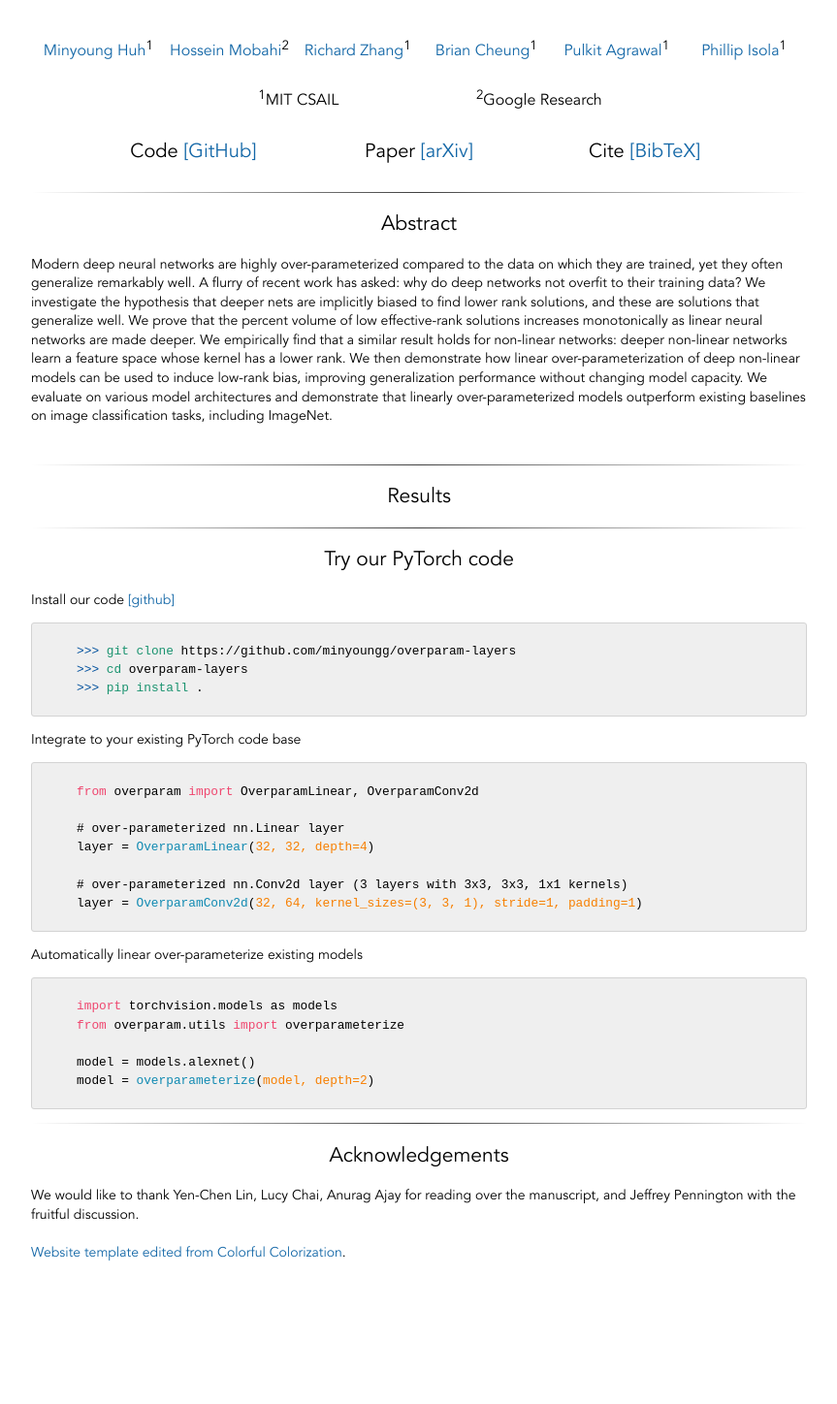
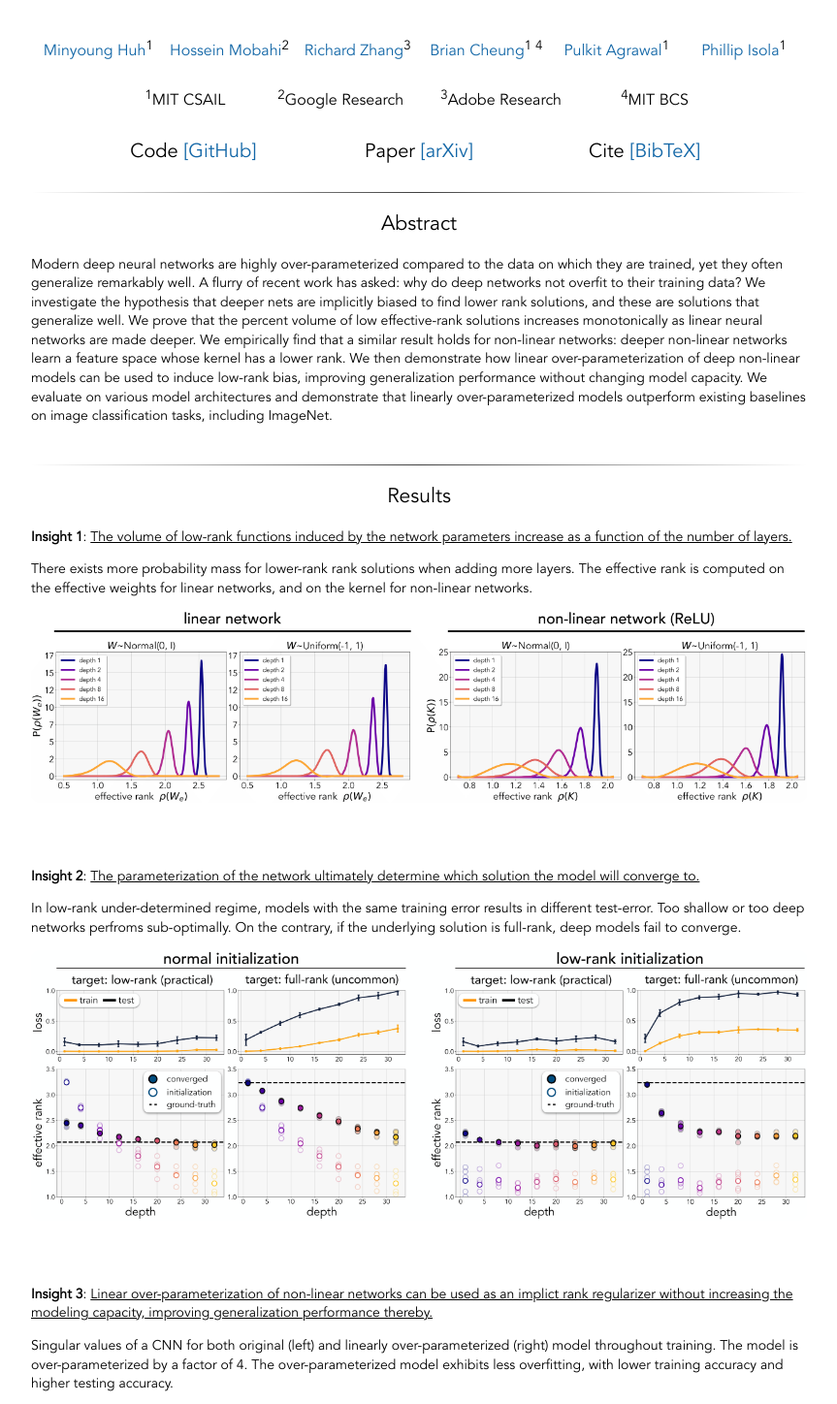
Before and after one commit to minyoungg/overparam, a plain HTML site: page index.html in a window 1280 px wide. Shown: the part 74-1522 px from the top of the page at 97% size, without its empty margins (208-1071 px from the left). Before the commit the page ends 1417 px from the top, so only its background shows below. Drawn offline with Linux system fonts and the light colour scheme.

Commit message:
rough update

```diff
--- a/index.html
+++ b/index.html
@@ -176,12 +176,12 @@
                 </td>
                     <td align="center" width="160px">
               <center>
-                <span style="font-size:16px"><a href="https://richzhang.github.io/">Richard Zhang</a><sup>1</sup></span>
+                <span style="font-size:16px"><a href="https://richzhang.github.io/">Richard Zhang</a><sup>3</sup></span>
                 </center>
                 </td>
                     <td align="center" width="160px">
               <center>
-                <span style="font-size:16px"><a href="https://richzhang.github.io/">Brian Cheung</a><sup>1</sup></span>
+                <span style="font-size:16px"><a href="https://richzhang.github.io/">Brian Cheung</a><sup>1 4</sup></span>
                 </center>
                 </td>
                     <td align="center" width="160px">
@@ -199,7 +199,7 @@
 
           <table align="center" width="700px">
             <tbody><tr>
-                    <td align="center" width="100px">
+                    <td align="center" width="50px">
               <center>
                     <span style="font-size:16px"></span>
                 </center>
@@ -214,7 +214,17 @@
                     <span style="font-size:16px"><sup>2</sup>Google Research</span>
                 </center>
                 </td>
-                    <td align="center" width="100px">
+                    <td align="center" width="250px">
+              <center>
+                    <span style="font-size:16px"><sup>3</sup>Adobe Research</span>
+                </center>
+                </td>
+                    <td align="center" width="250px">
+              <center>
+                    <span style="font-size:16px"><sup>4</sup>MIT BCS</span>
+                </center>
+                </td>
+                    <td align="center" width="50px">
               <center>
                     <span style="font-size:16px"></span>
                 </center>
@@ -226,7 +236,7 @@
                 <center>
                   <br>
                   <span style="font-size:20px">Code
-                    <a href="https://github.com/minyoungg/pix2latent"> [GitHub]</a>
+                    <a href="#"> [GitHub]</a>
                   </span>
                 </center>
               </td>
@@ -235,7 +245,7 @@
                 <center>
                   <br>
                   <span style="font-size:20px">
-                    Paper <a href="http://people.csail.mit.edu/minhuh/papers/pix2latent/arxiv_v2.pdf"> [arXiv]</a>
+                    Paper <a href="#"> [arXiv]</a>
                   </span>
                 </center>
               </td>
@@ -275,7 +285,25 @@
 
       <hr>
       <center> <h2> Results </h2> </center>
+      <p><b>Insight 1</b>: <u>The volume of low-rank functions induced by the network parameters increase as a function of the number of layers.</u></p>
+      <p>There exists more probability mass for lower-rank rank solutions when adding more layers. The effective rank is computed on the effective weights for linear networks, and on the kernel for non-linear networks.</p>
+      <p><img class="rounded"  src="./images/erank-pdf.png" width="800px"></p>
 
+      <br><br>
+      <p><b>Insight 2</b>: <u>The parameterization of the network ultimately determine which solution the model will converge to.</u></p>
+      <p>In low-rank under-determined regime, models with the same training error results in different test-error. Too shallow or too deep networks perfroms sub-optimally.
+      On the contrary, if the underlying solution is full-rank, deep models fail to converge.</p>
+      <p><img class="rounded"  src="./images/init-final-magma.png" width="800px"></p>
+
+      <br><br>
+      <p><b>Insight 3</b>: <u>Linear over-parameterization of non-linear networks can be used as an implict rank regularizer without increasing the modeling capacity, improving generalization performance thereby. </u>
+      <p> Singular values of a CNN for both original (left) and linearly over-parameterized (right) model throughout training.
+        The model is over-parameterized by a factor of 4.
+        The over-parameterized model exhibits less overfitting, with lower training accuracy and higher testing accuracy. </p>
+
+      <p><img class="rounded"  src="./images/sv-dynamics.png" width="800px"></p>
+
+      <br>
       <hr>
       <center> <h2> Try our PyTorch code </h2> </center>
       Install our code <a href="https://github.com/minyoungg/overparam-layers"> [github] </a>
@@ -307,7 +335,14 @@
 
       <hr>
       <center> <h2> Acknowledgements </h2> </center>
-      <p> We would like to thank Yen-Chen Lin, Lucy Chai, Anurag Ajay for reading over the manuscript, and Jeffrey Pennington with the fruitful discussion.
+      <p> We would like to thank Anurag Ajay, Lucy Chai, Tongzhou Wang, and Yen-Chen Lin for reading over the manuscript and Jeffrey Pennington and Alexei A. Efros for fruitful discussions.
+          Minyoung Huh is funded by DARPA Machine Common Sense and MIT STL. Brian Cheung is funded by an MIT BCS Fellowship.
+          <br><br>
+
+          This research was also partly sponsored by the United States Air Force Research Laboratory and the United States Air Force Artificial Intelligence Accelerator and was accomplished under Cooperative Agreement Number FA8750-19-2-1000.
+          The views and conclusions contained in this document are those of the authors and should not be interpreted as representing the official policies, either expressed or implied, of the United States Air Force or the U.S. Government.
+          The U.S. Government is authorized to reproduce and distribute reprints for Government purposes, notwithstanding any copyright notation herein.
+
           <br> <br>
           <a href="https://richzhang.github.io/colorization/">Website template edited from Colorful Colorization</a>.
       </p>
```
Also changed, not shown: cite.txt, images/erank-pdf.png (added), images/first_page.png (deleted), images/front-page.png (added), images/init-final-magma.png (added), images/model.png (deleted), images/pix2latent_thumb.png.png (deleted), images/sv-dynamics.png (added), 2 other files.
